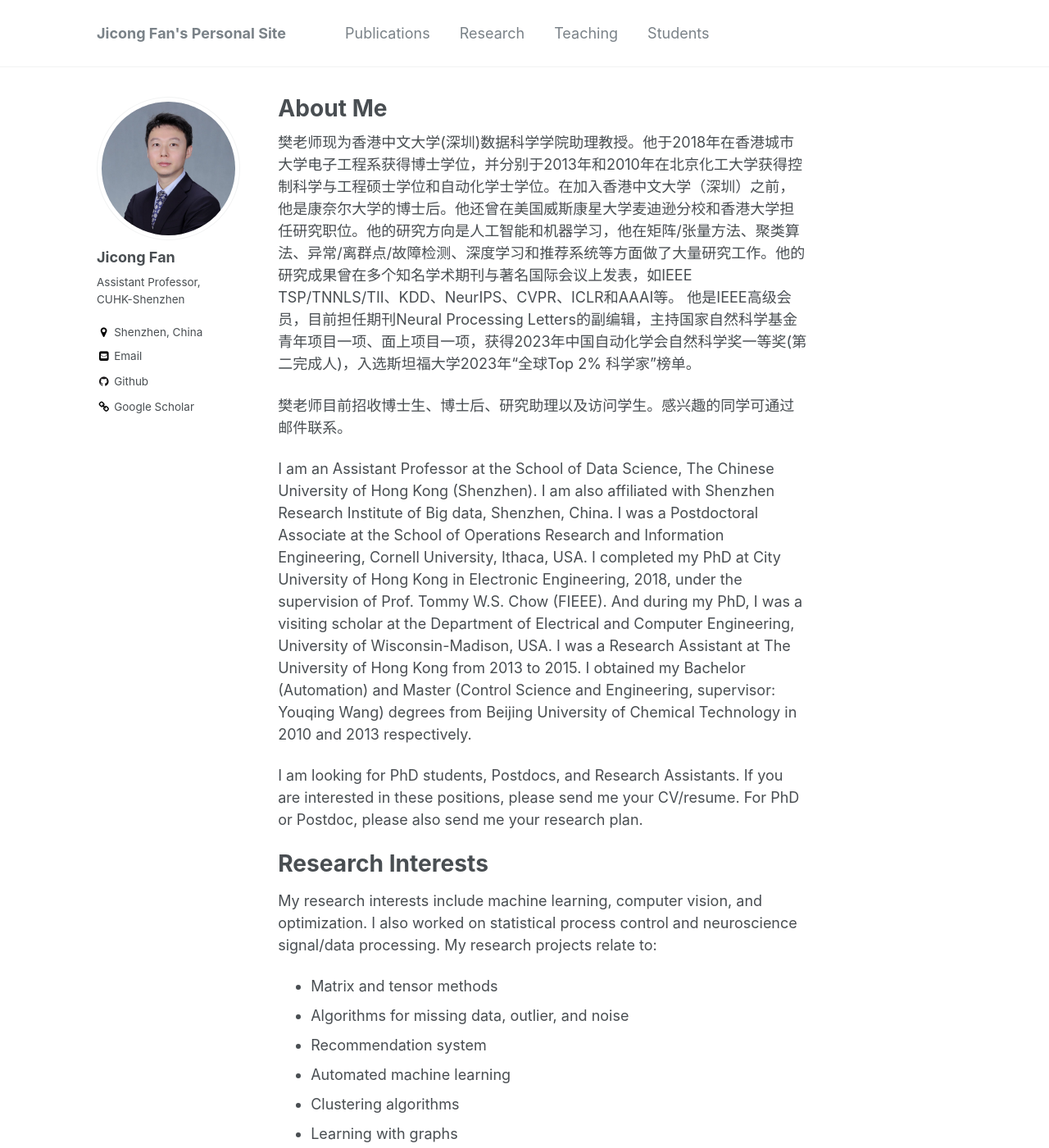
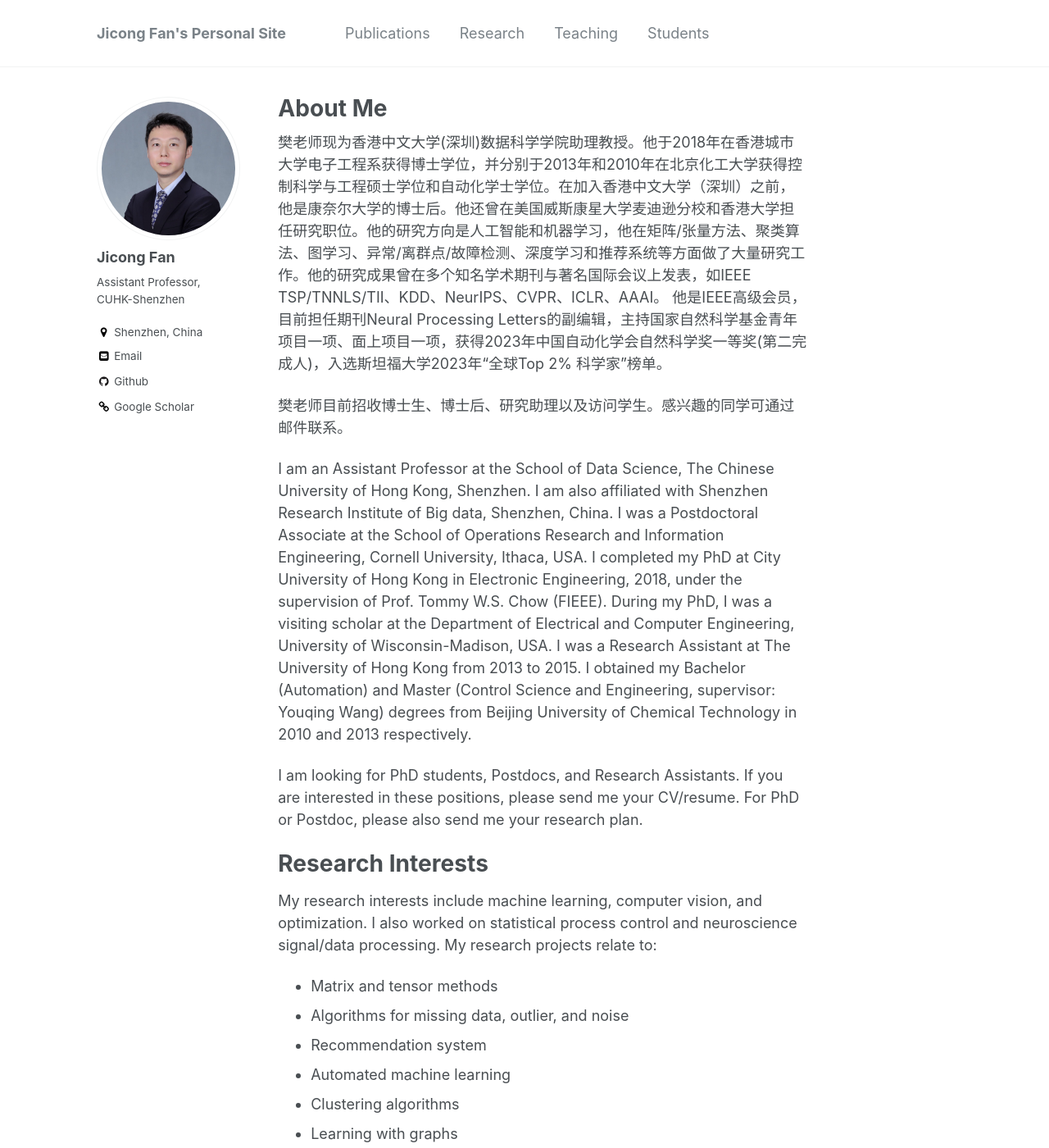
Before and after one commit to jicongfan/jicongfan.github.io, a Jekyll site: the page built from _pages/about.md, in a window 1280 px wide and 1400 px high. Shown: the whole window at 82% size. Built offline with Jekyll 4.4.1, drawn with Linux system fonts in a browser that asks for light colours; some of the changed text lies outside the part shown.

Commit message:
Update about.md

```diff
--- a/_pages/about.md
+++ b/_pages/about.md
@@ -8,11 +8,11 @@
   - /about.html
 ---
 
-樊老师现为香港中文大学(深圳)数据科学学院助理教授。他于2018年在香港城市大学电子工程系获得博士学位，并分别于2013年和2010年在北京化工大学获得控制科学与工程硕士学位和自动化学士学位。在加入香港中文大学（深圳）之前，他是康奈尔大学的博士后。他还曾在美国威斯康星大学麦迪逊分校和香港大学担任研究职位。他的研究方向是人工智能和机器学习，他在矩阵/张量方法、聚类算法、异常/离群点/故障检测、深度学习和推荐系统等方面做了大量研究工作。他的研究成果曾在多个知名学术期刊与著名国际会议上发表，如IEEE TSP/TNNLS/TII、KDD、NeurIPS、CVPR、ICLR和AAAI等。 他是IEEE高级会员，目前担任期刊Neural Processing Letters的副编辑，主持国家自然科学基金青年项目一项、面上项目一项，获得2023年中国自动化学会自然科学奖一等奖(第二完成人)，入选斯坦福大学2023年“全球Top 2% 科学家”榜单。
+樊老师现为香港中文大学(深圳)数据科学学院助理教授。他于2018年在香港城市大学电子工程系获得博士学位，并分别于2013年和2010年在北京化工大学获得控制科学与工程硕士学位和自动化学士学位。在加入香港中文大学（深圳）之前，他是康奈尔大学的博士后。他还曾在美国威斯康星大学麦迪逊分校和香港大学担任研究职位。他的研究方向是人工智能和机器学习，他在矩阵/张量方法、聚类算法、图学习、异常/离群点/故障检测、深度学习和推荐系统等方面做了大量研究工作。他的研究成果曾在多个知名学术期刊与著名国际会议上发表，如IEEE TSP/TNNLS/TII、KDD、NeurIPS、CVPR、ICLR、AAAI。 他是IEEE高级会员，目前担任期刊Neural Processing Letters的副编辑，主持国家自然科学基金青年项目一项、面上项目一项，获得2023年中国自动化学会自然科学奖一等奖(第二完成人)，入选斯坦福大学2023年“全球Top 2% 科学家”榜单。
 
 樊老师目前招收博士生、博士后、研究助理以及访问学生。感兴趣的同学可通过邮件联系。
 
-I am an Assistant Professor at the School of Data Science, The Chinese University of Hong Kong (Shenzhen). I am also affiliated with Shenzhen Research Institute of Big data, Shenzhen, China. I was a Postdoctoral Associate at the School of Operations Research and Information Engineering, Cornell University, Ithaca, USA. I completed my PhD at City University of Hong Kong in Electronic Engineering, 2018, under the supervision of Prof. Tommy W.S. Chow (FIEEE). And during my PhD, I was a visiting scholar at the Department of Electrical and Computer Engineering, University of Wisconsin-Madison, USA. I was a Research Assistant at The University of Hong Kong from 2013 to 2015. I obtained my Bachelor (Automation) and Master (Control Science and Engineering, supervisor: Youqing Wang) degrees from Beijing University of Chemical Technology in 2010 and 2013 respectively.
+I am an Assistant Professor at the School of Data Science, The Chinese University of Hong Kong, Shenzhen. I am also affiliated with Shenzhen Research Institute of Big data, Shenzhen, China. I was a Postdoctoral Associate at the School of Operations Research and Information Engineering, Cornell University, Ithaca, USA. I completed my PhD at City University of Hong Kong in Electronic Engineering, 2018, under the supervision of Prof. Tommy W.S. Chow (FIEEE). During my PhD, I was a visiting scholar at the Department of Electrical and Computer Engineering, University of Wisconsin-Madison, USA. I was a Research Assistant at The University of Hong Kong from 2013 to 2015. I obtained my Bachelor (Automation) and Master (Control Science and Engineering, supervisor: Youqing Wang) degrees from Beijing University of Chemical Technology in 2010 and 2013 respectively.
 
 I am looking for PhD students, Postdocs, and Research Assistants. If you are interested in these positions, please send me your CV/resume. For PhD or Postdoc, please also send me your research plan.
 
```
Also changed, not shown: other parts of _pages/about.md (+1 -1 lines).
